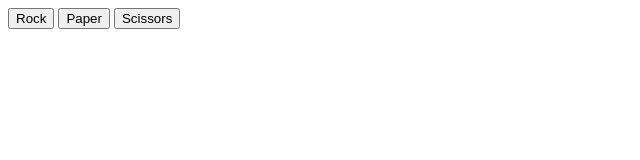
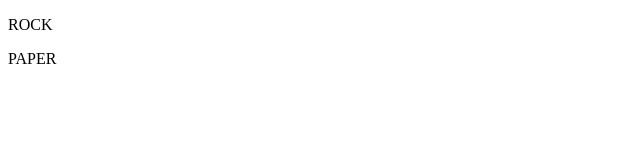
Before and after one commit to p-stevenson/odin-rock-paper-scissors, a plain HTML site: page index.html in a window 1280 px wide. Shown: the whole page, without its empty margins (0-640 px from the left). Drawn offline with Linux system fonts and the light colour scheme.

Commit message:
Add content for UI elements

```diff
--- a/index.html
+++ b/index.html
@@ -6,11 +6,18 @@
     <meta name="viewport" content="width=device-width, initial-scale=1.0">
     <title>Rock Paper Scissors</title>
     <link rel="stylesheet" href="style.css">
+    <link rel="preconnect" href="https://fonts.googleapis.com">
+    <link rel="preconnect" href="https://fonts.gstatic.com" crossorigin>
+    <link href="https://fonts.googleapis.com/css2?family=Pacifico&display=swap" rel="stylesheet">
     <script src=scripts.js defer></script>
 </head>
 <body>
-    <button id="rock" value="rock">Rock</button>
-    <button id="paper" value="paper">Paper</button>
-    <button id="scissors" value="scissors">Scissors</button>
+    <div class="container">
+<!--         <button id="rock" value="rock">Rock</button>
+        <button id="paper" value="paper">Paper</button>
+        <button id="scissors" value="scissors">Scissors</button> -->
+        <p class="blinkMe" id="rock">ROCK</p>
+        <p class="blinkMe" id="paper">PAPER</p>
+    </div>
 </body>
 </html>
```
